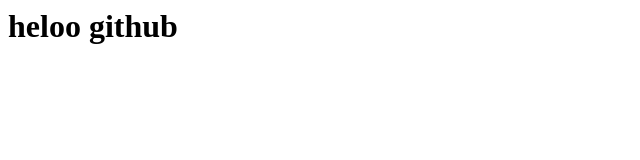
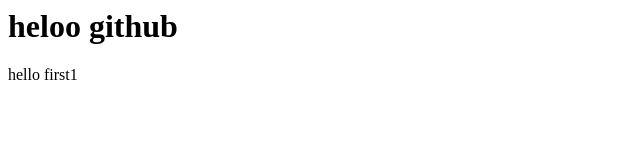
Before and after one commit to Parth5959/localrepo, a plain HTML site: page index.html in a window 1280 px wide. Shown: the full height of the page, 0-640 px from the left. Drawn offline with Linux system fonts and the light colour scheme.

Commit message:
first1 edit

```diff
--- a/index.html
+++ b/index.html
@@ -1 +1,2 @@
 <h1>heloo github</h1>
+<p>hello first1</p>
```
